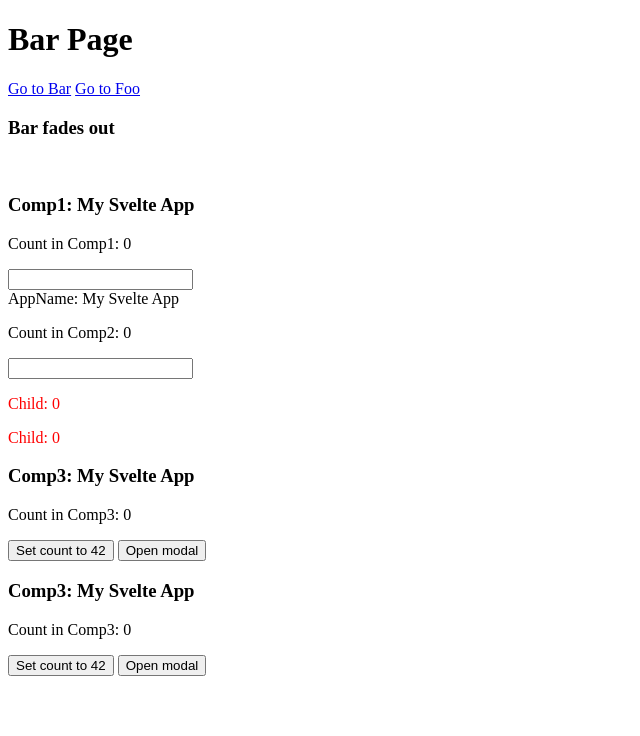
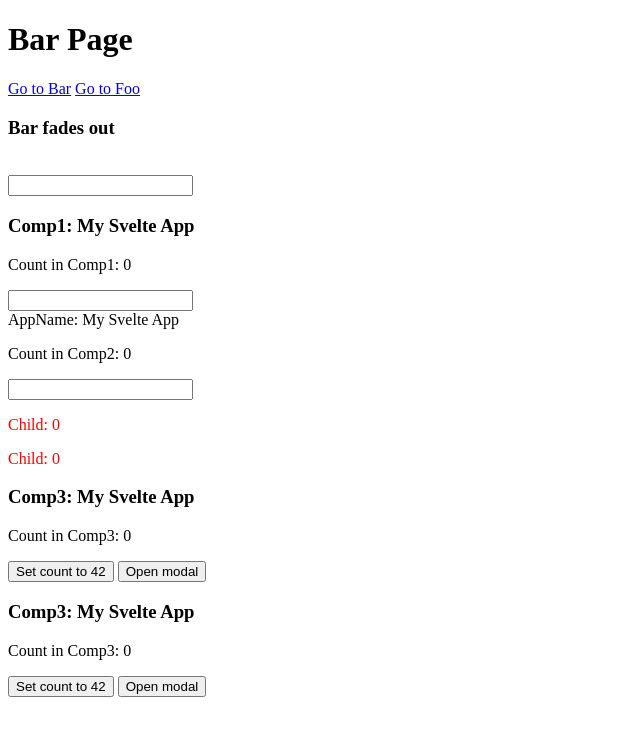
Before and after one commit to mauriziocescon/plg-svelte, a SvelteKit app: page /bar in a window 1280 px wide. Shown: the top 736 px of the page, without its empty margins (0-640 px from the left). Built offline with nearby package versions, Linux system fonts and the light colour scheme.

Commit message:
chore: bind value between Bar and Comp1, refactor prop handling in Comp1

```diff
--- a/src/routes/bar/+page.svelte
+++ b/src/routes/bar/+page.svelte
@@ -6,6 +6,8 @@
 	import Comp1 from './Comp1.svelte';
 
 	const app = getAppContext();
+
+	let value = $state('');
 
 	onDestroy(() => {
 		console.log('Bar page destroyed');
@@ -20,4 +22,6 @@
 
 <h3 out:fade={{ duration: 1000 }}>Bar fades out</h3>
 <br />
-<Comp1 />
+<input bind:value />
+<br />
+<Comp1 {value} />
--- a/src/routes/bar/Comp1.svelte
+++ b/src/routes/bar/Comp1.svelte
@@ -7,7 +7,7 @@
 
 	const app = getAppContext();
 
-	let value = $state('');
+	let { value = $bindable('') } = $props();
 	setCountContext(new Count(() => value.length));
 	const count = getCountContext();
 </script>
```
